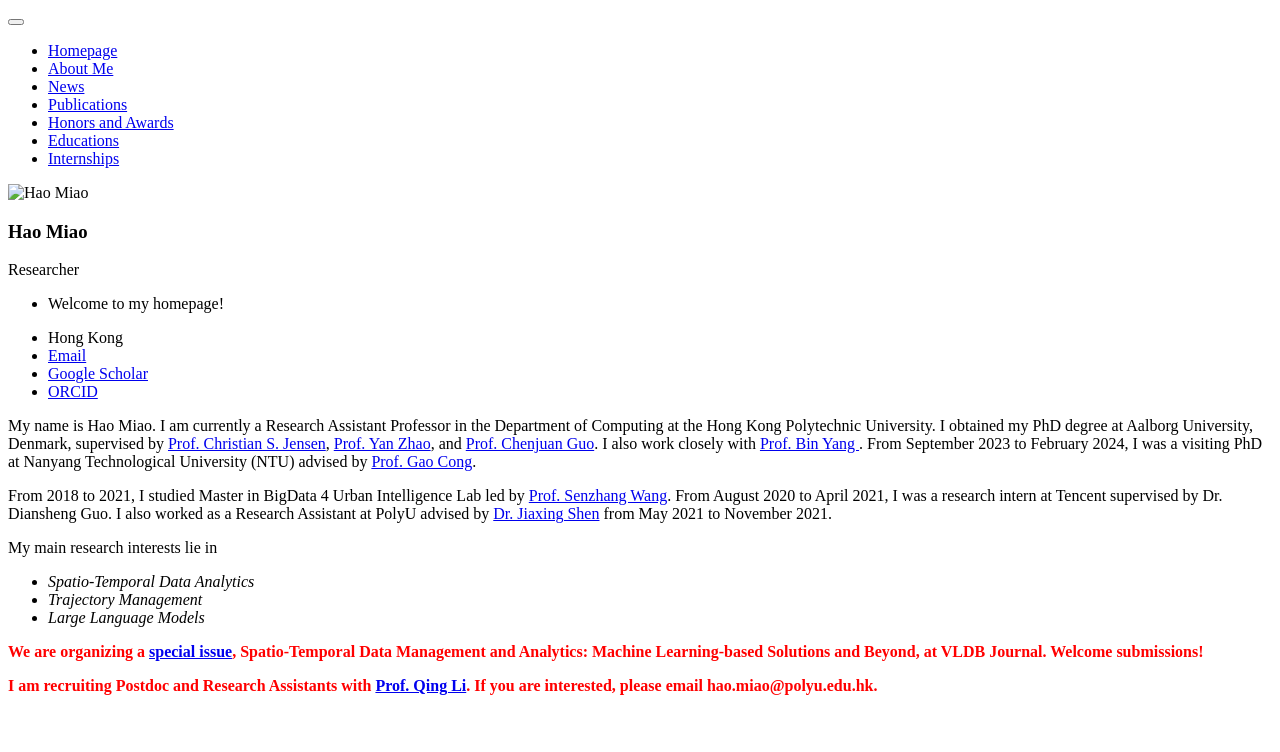
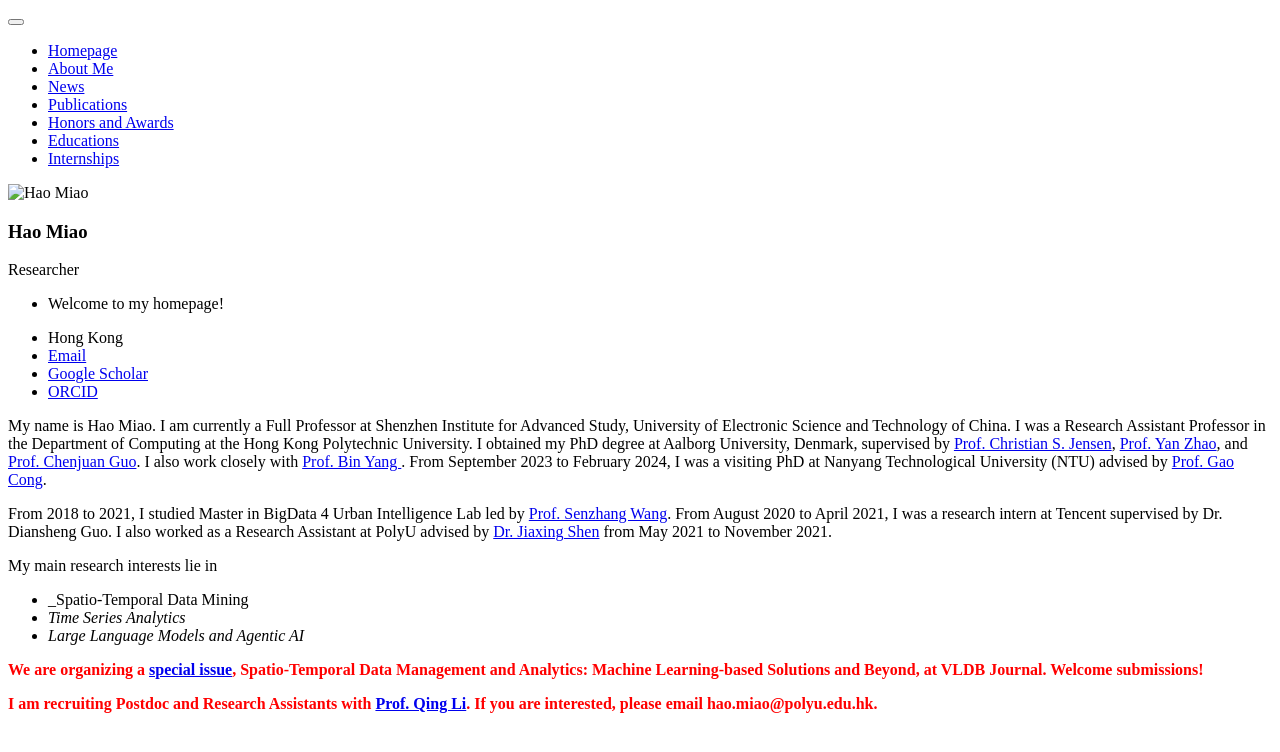
Before and after one commit to MiaoHaoSunny/MiaoHaoSunny.github.io, a Jekyll site: the page built from _pages/includes/intro.md, in a window 1280 px wide. Shown: the top 752 px of the page. Built offline with Jekyll 4.4.1, drawn with Linux system fonts in a browser that asks for light colours; our own code applies the rules of GitHub Pages for plain Markdown files.

Commit message:
Update intro.md

```diff
--- a/_pages/includes/intro.md
+++ b/_pages/includes/intro.md
@@ -1,12 +1,12 @@
-My name is Hao Miao. I am currently a Research Assistant Professor in the Department of Computing at the Hong Kong Polytechnic University. I obtained my PhD degree at Aalborg University, Denmark, supervised by <a href="http://people.cs.aau.dk/~csj/">Prof. Christian S. Jensen</a>, <a href="http://www.zhao-yan.com">Prof. Yan Zhao</a>, and  <a href="https://faculty.ecnu.edu.cn/_s37/gcj/main.psp">Prof. Chenjuan Guo</a>. I also work closely with <a href="https://faculty.ecnu.edu.cn/_s37/yb2/main.psp">Prof. Bin Yang </a>. From September 2023 to February 2024, I was a visiting PhD at Nanyang Technological University (NTU) advised by [Prof. Gao Cong](https://personal.ntu.edu.sg/gaocong/).
+My name is Hao Miao. I am currently a Full Professor at Shenzhen Institute for Advanced Study, University of Electronic Science and Technology of China. I was a Research Assistant Professor in the Department of Computing at the Hong Kong Polytechnic University. I obtained my PhD degree at Aalborg University, Denmark, supervised by <a href="http://people.cs.aau.dk/~csj/">Prof. Christian S. Jensen</a>, <a href="http://www.zhao-yan.com">Prof. Yan Zhao</a>, and  <a href="https://faculty.ecnu.edu.cn/_s37/gcj/main.psp">Prof. Chenjuan Guo</a>. I also work closely with <a href="https://faculty.ecnu.edu.cn/_s37/yb2/main.psp">Prof. Bin Yang </a>. From September 2023 to February 2024, I was a visiting PhD at Nanyang Technological University (NTU) advised by [Prof. Gao Cong](https://personal.ntu.edu.sg/gaocong/).
 
 <!-- I received my Master degree in Computer Science from Nanjing University of Aeronautics and Astronautics (NUAA) in 2021. -->
 From 2018 to 2021, I studied Master in BigData 4 Urban Intelligence Lab led by <a href="https://senzhangwangcsu.github.io/index.html">Prof. Senzhang Wang</a>. From August 2020 to April 2021, I was a research intern at Tencent supervised by Dr. Diansheng Guo. I also worked as a Research Assistant at PolyU advised by [Dr. Jiaxing Shen](https://shenjiaxing.github.io/) from May 2021 to November 2021.
 
 My main research interests lie in
-- _Spatio-Temporal Data Analytics_
-- _Trajectory Management_
-- _Large Language Models_
+- _Spatio-Temporal Data Mining
+- _Time Series Analytics_
+- _Large Language Models and Agentic AI_
 
 <b><font color="red">We are organizing a <a href="https://link.springer.com/journal/778/updates/27853170">special issue</a>, Spatio-Temporal Data Management and Analytics: Machine Learning-based Solutions and Beyond, at VLDB Journal. Welcome submissions!</font></b>
 
```
